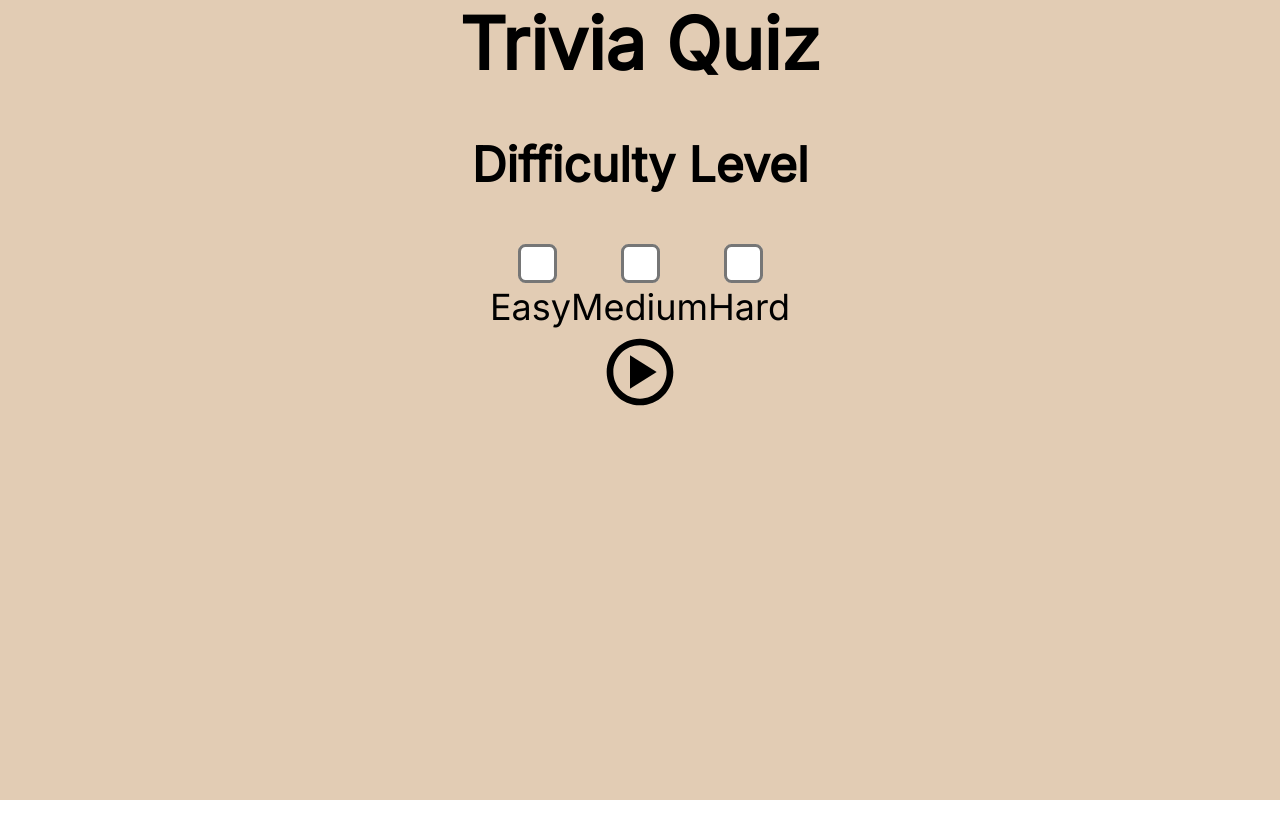
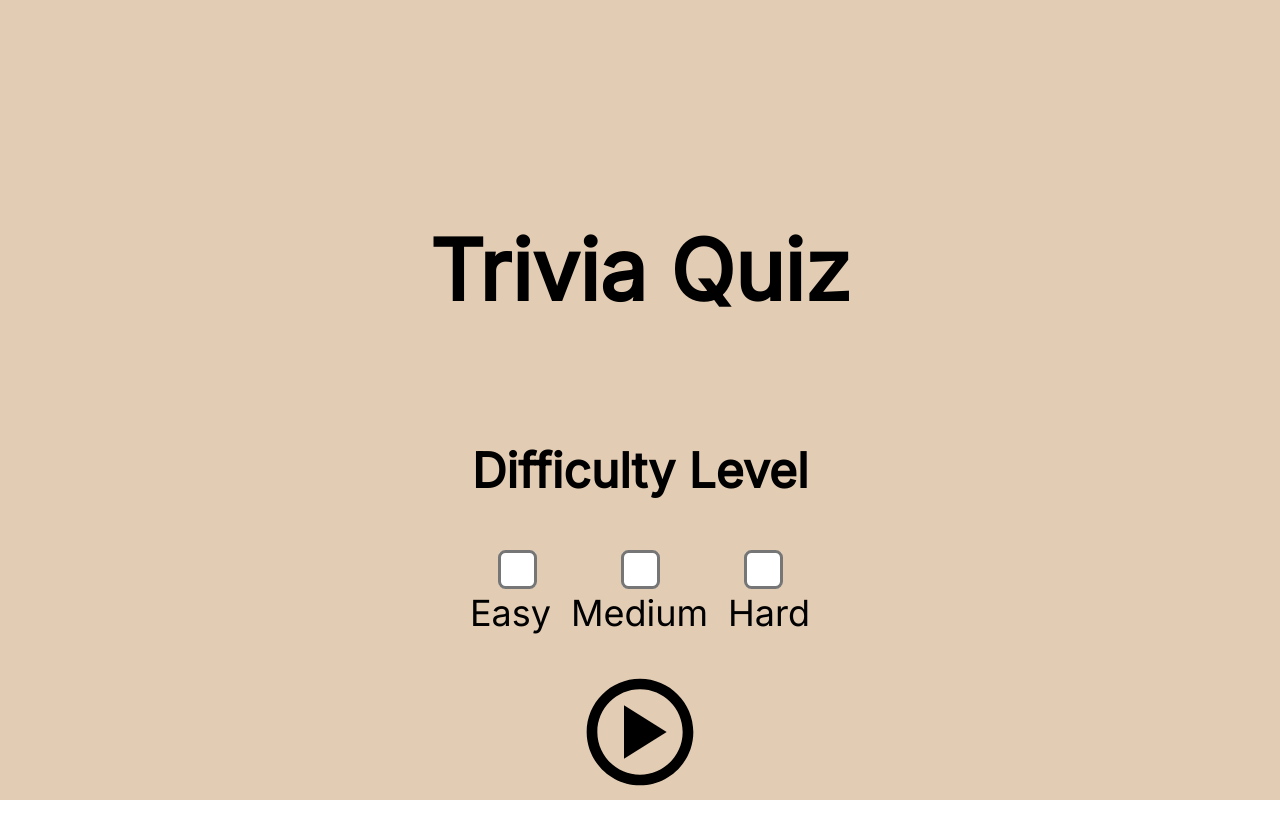
Before and after one commit to 1P1E10/trivia-quiz, a React (Vite) app: page / in a window 1280 px wide. Before the commit the page ends 800 px from the top, so only its background shows below. Built offline with nearby package versions, Linux system fonts and the light colour scheme; a web font is replaced by a local one.

Commit message:
Adjust the styles for <Home />

```diff
--- a/src/css/Home.module.css
+++ b/src/css/Home.module.css
@@ -6,15 +6,17 @@
 
 .title {
     margin-top: 0;
-    font-size: 72px;
+    padding-top: 220px;
+    font-size: 84px;
 }
 
 .difficultyLevelTitle {
+    margin-top: 120px;
     font-size: 48px;
 }
 
 .checkbox {
-    margin: 0 45px 15px;
+    margin: 0 55px 15px;
     transform: scale(3);
 }
 
@@ -24,9 +26,13 @@
     font-size: 36px;
 }
 
+.levelLabels label {
+    margin: 0 10px 0;
+}
 
 .playBtn {
-    font-size: 80px;
+    margin-top: 30px;
+    font-size: 128px;
     border-color: transparent;
     background-color: transparent;
 }
```
